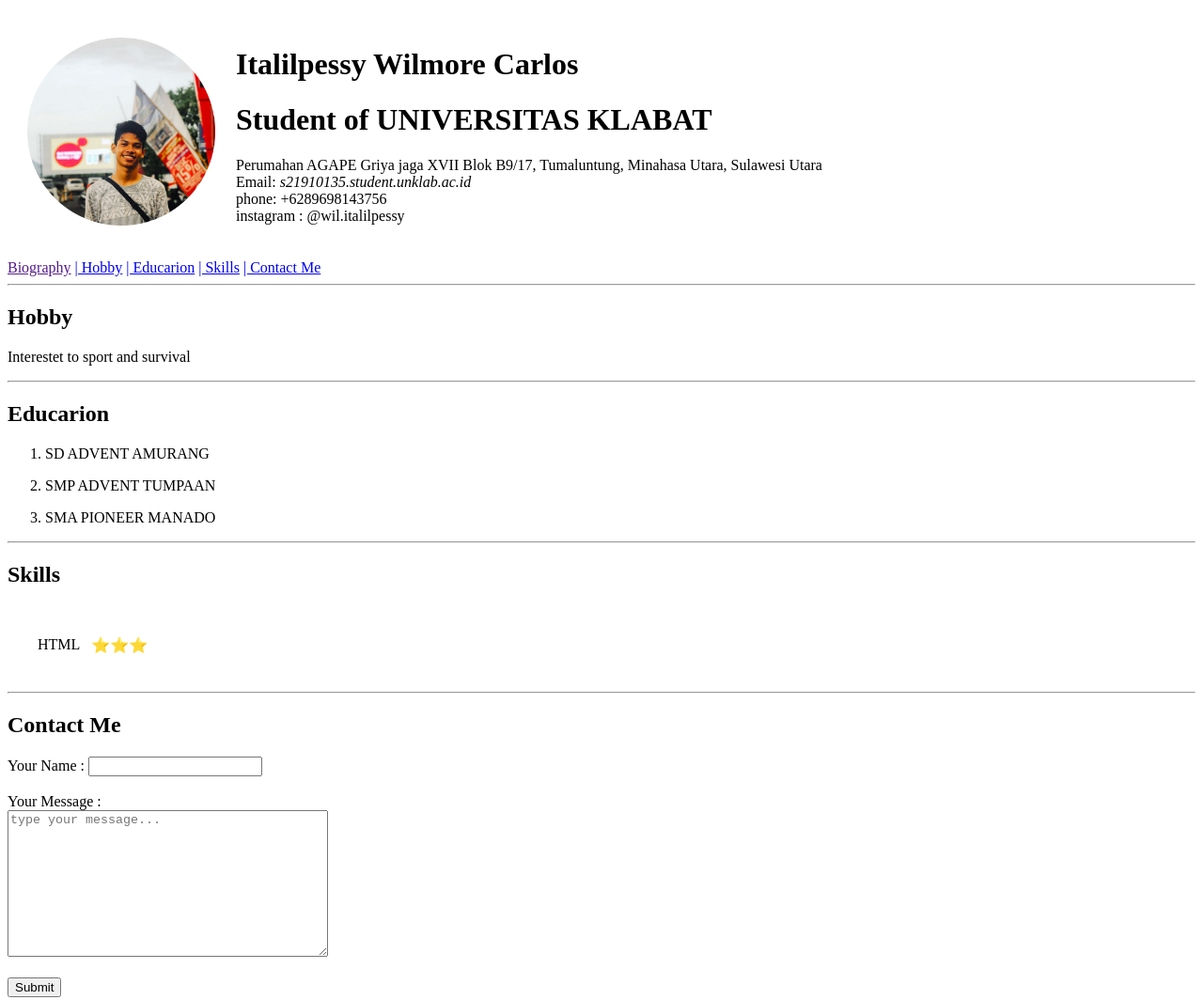
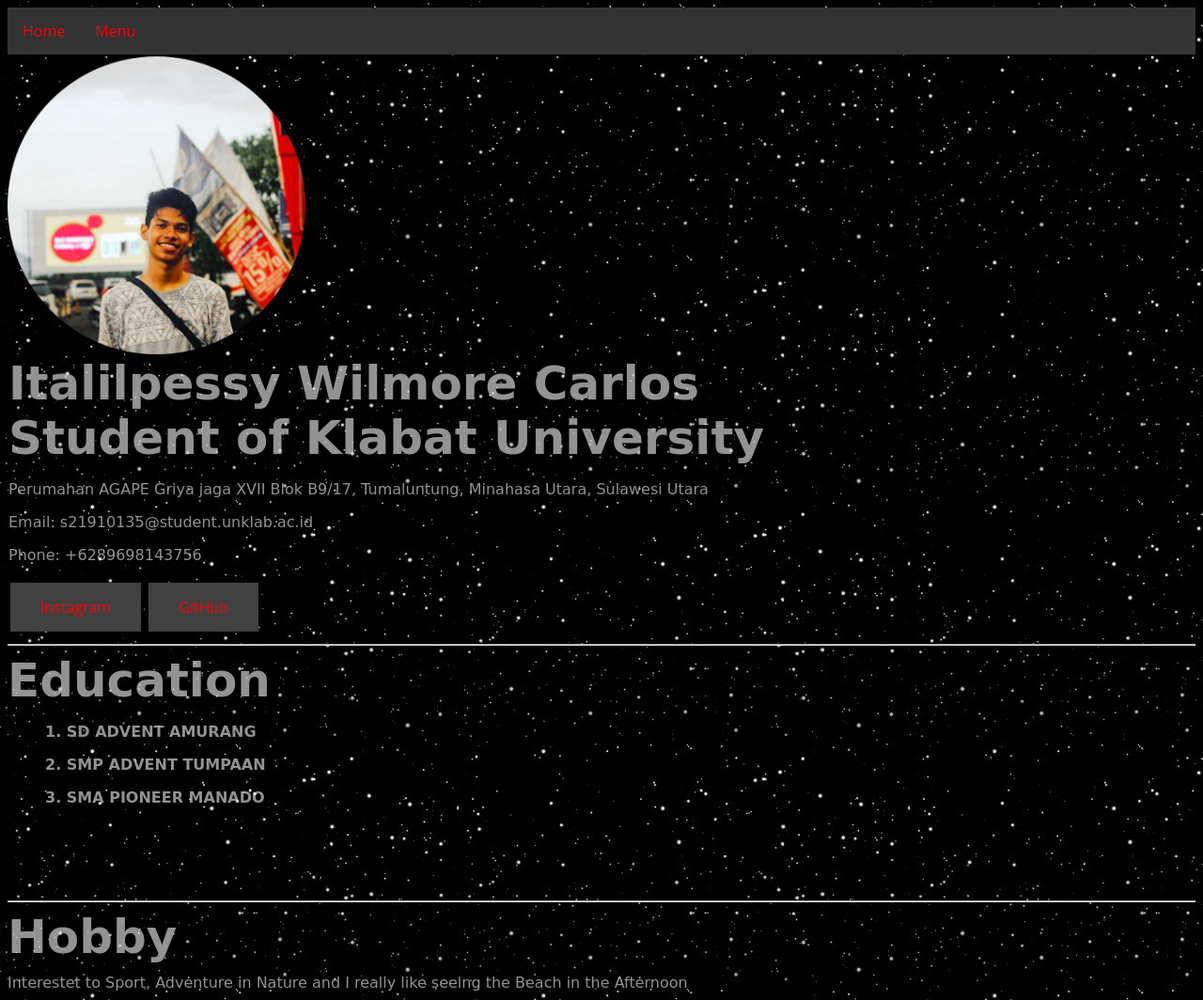
Before and after one commit to Wilmore/profil, a plain HTML site: page index.html in a window 1280 px wide. Shown: the top 1064 px of the page at 94% size. Drawn offline with Linux system fonts and the light colour scheme.

Commit message:
perbarui profil

```diff
--- a/index.html
+++ b/index.html
@@ -3,101 +3,171 @@
 <head>
     <meta charset="UTF-8">
     <meta name="viewport" content="width=device-width, initial-scale=1.0">
-    <meta mame="description" content="Italilpessy Wilmore Carlos Homepage" />
-    <meta name="keywords" content="Italilpessy Wilmore Carlos, Fuzzy, Fuzzy Interpolation"
-    >
-    <meta name="author" content="Italilpessy Wilmore Carlos">
-    <title>Italilpessy Wilmore Carlos is Homepage</title>
+    <link rel="stylesheet" href="style.css">
+
+    <title>Wilmore Profil</title>
+</head>
+
+<body>
+    <header>
+        <table cellspacing="0">
+            <ul>
+                <li><a href="#home">Home</a></li>
+                <li class="dropdown">
+                  <a href="javascript:void(0)" class="dropbtn">Menu</a>
+                  <div class="dropdown-content">
+                    <a href="#hobby">Hobby</a>
+                    <a href="#educations">Education</a>
+                    <a href="#employment">Employment</a>
+                    <a href="#skills">Skills</a>
+                    <a href="#contact-me">Contact Me</a>
+                  </div>
+                </li>
+              </ul>
+
+
+
+ <link rel="stylesheet" href="style.css">
+ <div class="hero-image">
+  <div class="hero-text">
+    <tbody>
+        <tr>
+
+                <td>
+
+                <h2>Italilpessy Wilmore Carlos</h2>
+                <h2>Student of Klabat University</h2>
+                <p></p>
+                <p>Perumahan AGAPE Griya jaga XVII Blok B9/17, Tumaluntung, Minahasa Utara, Sulawesi Utara </p>
+                <p>Email: s21910135@student.unklab.ac.id</p>
+                <p>Phone: +6289698143756</p>
+                <a href="https://www.instagram.com/wil.italilpessy/" class="button">Instagram
+                </a>
+                <a href="https://github.com/wilmore" class="button">GitHub</a>
+
+
+            </td>
+
+
+        </tr>
+    </tbody>
+
+
+  </div>
+</div>
+
+    </div>
+
+
+
+</table>
+</header>
+
+
+<section id="educations">
+    <hr>
+    <h2>Education</h2>
+    <ol>
+
+            <p>
+                <strong class="prisma">
+                    1. SD ADVENT AMURANG
+                </strong>
+
+            </p>
+
+            <strong>
+                <p>
+                    2. SMP ADVENT TUMPAAN
+                </p>
+            </strong>
+
+
+            <strong>
+                <p>
+                    3. SMA PIONEER MANADO
+                </p>
+            </strong>
+
+
+
+    </ol>
+  </section>
+
+
+
+<section id="hobby">
+    <hr>
+    <h2>Hobby</h2>
+    <p class="hobby">Interestet to Sport, Adventure in Nature and I really like seeing the Beach in the Afternoon</p>
+</section>
+<!-- Parallax -->
+<meta name="viewport" content="width=device-width, initial-scale=1">
+<style>
+
+.parallax {
+    background-image: url("hobby.jpg");
+    min-height: 630px;
+    background-attachment: fixed;
+    background-position: center;
+    background-repeat: no-repeat;
+    background-size: cover;
+    border: 4px solid #92a3b4;
+
+}
+</style>
 </head>
 <body>
-    <header>
+<div class="parallax"></div>
+</body>
+<!-- Parallax End -->
+    <h2>Skills</h2>
+<section id="skills">
     <table cellspacing="20">
-            <tr>
+      <tbody><tr>
         <td>
-                    <img src="https://raw.githubusercontent.com/Wilmore/profil/master/circle-cropped.png" alt="profil-picture" width="200">
-                </td>
-                <td>
-                    <h1>Italilpessy Wilmore Carlos</h1>
-                    <h1>Student of UNIVERSITAS KLABAT</h1>
-                    <p>
-                        Perumahan AGAPE Griya jaga XVII Blok B9/17, Tumaluntung, Minahasa Utara, Sulawesi Utara
-                        <br>
-                        Email: <em>s21910135.student.unklab.ac.id</em>
-                        <br>
-                        phone: +6289698143756
-                        <br>
-                        instagram : @wil.italilpessy
-                    </p>
-                </td>
-            </tr>
-        </table>
-    </header>
-    <nav>
-        <a href="">Biography</a>
-        <a href="#hobby">| Hobby</a>
-        <a href="#education">| Educarion</a>
-        <a href="#skills">| Skills</a>
-        <a href="#contact-me">| Contact Me</a>
-    </nav>
-    <section id="hobby">
-        <hr>
-        <h1>Hobby</h1>
-        <p>Interestet to sport and survival</p>
-    </section>
-    <section id="educations">
-        <hr>
-        <h1>Educarion</h1>
-        <ol>
-            <li>
-                <p>
-                    SD ADVENT AMURANG
-                </p>
-            </li>
-            <li>
-                <p>
-                    SMP ADVENT TUMPAAN
-                </p>
-            </li>
-            <li>
-                <p>
-                    SMA PIONEER MANADO
-                </p>
-            </li>
-        </ol>
-    </section>
-    <section id="skills">
-        <hr />
-        <h1>Skills</h1>
-        <table cellspacing="20">
-          <tr>
-            <td>
-              <table cellspacing="10">
+          <table cellspacing="30">
+            <tbody>
+                <section id="">
                     <tr>
                         <td>HTML</td>
                         <td>⭐️⭐️⭐️</td>
                       </tr>
+                      <tr>
+                        <td>CSS</td>
+                        <td>⭐️⭐️⭐</td>
+                      </tr>
+                    </tr>
+                </section>
+
+              </tbody>
         </table>
         </td>
-          </tr>
+    </tbody>
     </table>
   </section>
-      <section id="contac-me">
+
+<section id="contact">
     <hr>
-          <h1>
-              Contact Me
-          </h1>
+    <h2 class="contact">Contact Me</h2>
     <form>
-              <label for="name">Your Name : </label>
-              <input type="text" name="name" id="name"required />
+      <label for="name">Your Name: </label>
+      <input type="text" name="name" id="name" required="">
       <br>
       <br>
-              <label for="message">Your Message : </label>
+      <label for="email">Your Email :</label>
+      <input type="email" name="email" id="email" required="">
+      <br>
+      <br>
+      <label for="message">Your Message:</label>
       <br>
       <textarea name="message" id="message" cols="40" rows="10" placeholder="type your message..."></textarea>
-              <br>
-              <br>
-              <input type="submit"name="submit">
+      <br><br>
+      <input type="submit" name="submit">
     </form>
   </section>
+
+
+
 </body>
 </html>
--- /dev/null
+++ b/style.css
@@ -0,0 +1,129 @@
+body, html {
+	font-family: 'Open Sans', sans-serif;
+    color: #e0e0e0a6;
+    background-image: url("latar.jpg");
+
+}
+
+
+.hero-image {
+
+  background-image: url("circle-cropped.png");
+  height: 50%;
+  background-position: left;
+  background-repeat: no-repeat;
+  background-size: 317px;
+  position: relative;
+  padding-top: 320px;
+}
+
+
+ul {
+    list-style-type: none;
+    margin: 0;
+    padding: 0;
+    overflow: hidden;
+    background-color: #333;
+  }
+
+  li {
+    float: left;
+  }
+
+  li a, .dropbtn {
+    display: inline-block;
+    color: rgb(255, 0, 0);
+    text-align: center;
+    padding: 14px 16px;
+    text-decoration: none;
+  }
+
+  li a:hover, .dropdown:hover .dropbtn {
+    background-color: rgb(0, 0, 0);
+  }
+
+  li.dropdown {
+    display: inline-block;
+  }
+
+  .dropdown-content {
+    display: none;
+    position: absolute;
+    background-color: #f9f9f9;
+    min-width: 160px;
+    box-shadow: 0px 8px 16px 0px rgba(0,0,0,0.2);
+    z-index: 1;
+  }
+
+  .dropdown-content a {
+    color: black;
+    padding: 12px 16px;
+    text-decoration: none;
+    display: block;
+    text-align: left;
+  }
+
+  .dropdown-content a:hover {background-color: #000000;}
+
+  .dropdown:hover .dropdown-content {
+    display: block;
+  }
+
+  h2{
+    font-family: "Give You Glory", cursive;
+    font-size: 50px;
+    width: 100%;
+    margin: 0 auto;
+}
+
+#employment{
+  margin-bottom: 100px;
+}
+
+#skills{
+
+  background-color:black;
+  width: 400px;
+  height: 200px;
+  border: 4px solid #b5bdc8;
+
+  font-size: 30px;
+}
+
+
+p{
+  font-family: "Give You Glory", cursive;
+    margin-top: 10px;
+
+}
+
+
+@media screen and (max-width: 900px){
+    h1 {
+        font-size: 3rem;
+    }
+}
+
+@media screen and (max-width: 400px){
+    img{
+        display: block;
+    }
+}
+
+#hobby{
+  margin-top: 100px;
+}
+
+.button {
+  background-color:rgb(65, 65, 65);
+  border: none;
+  color: rgb(255, 0, 0);
+  padding: 15px 32px;
+  text-align: center;
+  text-decoration: none;
+  display: inline-block;
+  font-size: 16px;
+  margin: 4px 2px;
+  cursor: pointer;
+  border: honeydew;
+}
```
Also changed, not shown: hobby.jpg (added), latar.jpg (added). Lines whose indentation alone changed are shown as unchanged.
